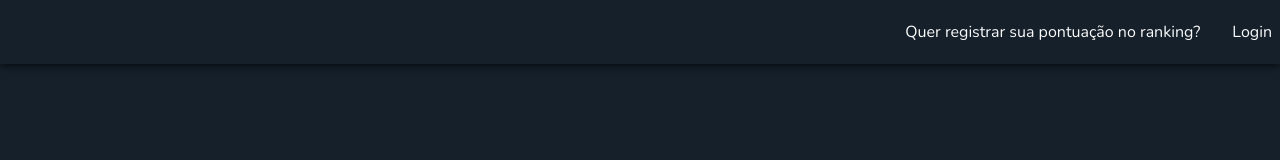
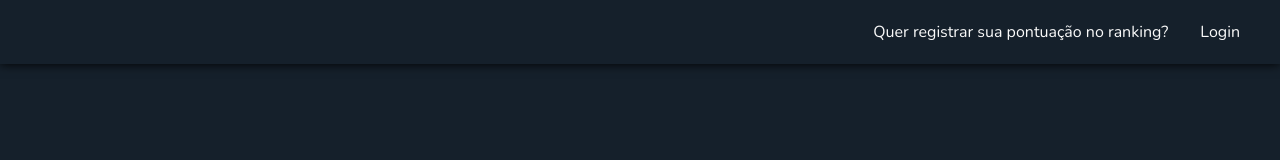
Before and after one commit to webercsl/jogodabandeira, a Next.js app: page /profile in a window 1280 px wide. Shown: the top 160 px of the page. Built offline with nearby package versions, Linux system fonts and the light colour scheme; no server answers.

Commit message:
ajuste login button navbar

```diff
--- a/src/components/navbar.tsx
+++ b/src/components/navbar.tsx
@@ -64,7 +64,7 @@ export const Navbar = () => {
                     <>
                         <h2>Quer registrar sua pontuação no ranking?</h2>
                         <SignInButton mode="modal">
-                            <span className="hover:underline cursor-pointer">Login</span>
+                            <span className="hover:underline cursor-pointer md:pr-8">Login</span>
                         </SignInButton>
                     </>
                 )}
```
